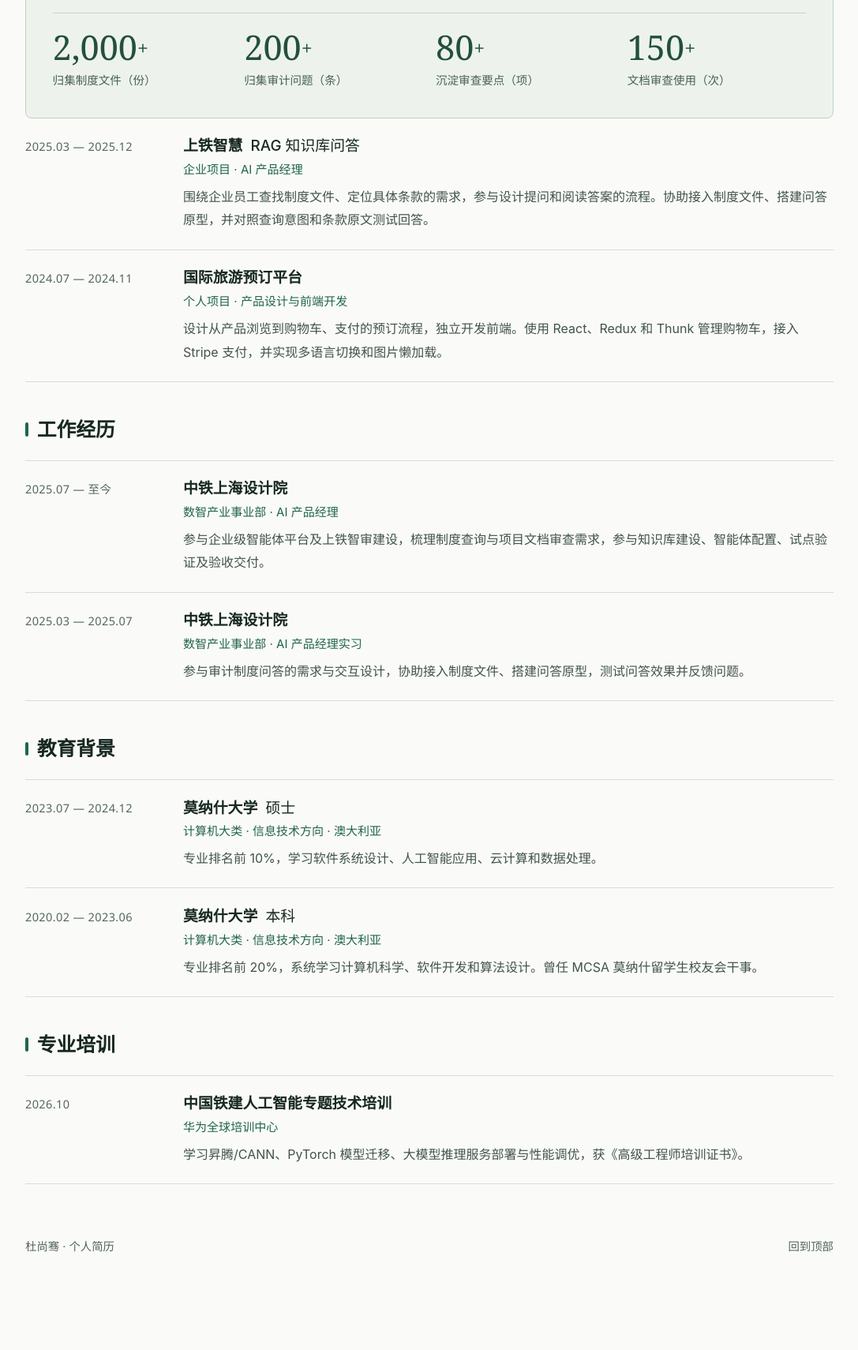
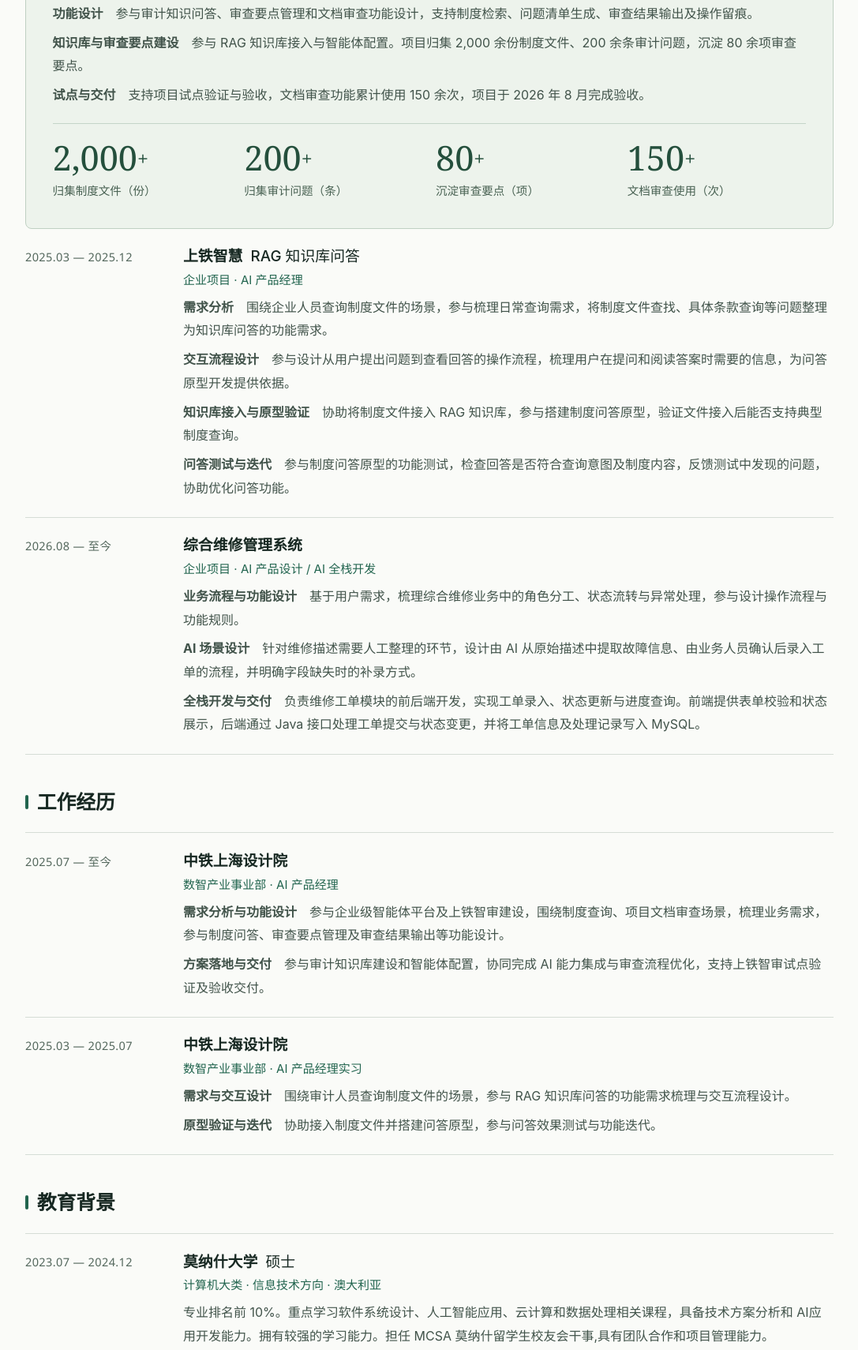
Before and after one commit to FrankShangqian/resume, a plain HTML site: page index.html in a window 1280 px wide. Shown: the part 744-2454 px from the top of the page at 79% size, without its empty margins (96-1183 px from the left). Before the commit the page ends 2373 px from the top, so only its background shows below. Drawn offline with Linux system fonts and the light colour scheme.

Commit message:
Update résumé website and PDF with the maintenance management project

```diff
--- a/index.html
+++ b/index.html
@@ -5,7 +5,7 @@
   <meta name="viewport" content="width=device-width,initial-scale=1">
   <meta name="theme-color" content="#f9faf8">
   <meta name="robots" content="noindex,nofollow">
-  <meta name="description" content="杜尚骞的个人简历。AI 产品经理，关注企业知识库、智能问答与审计工作流。">
+  <meta name="description" content="杜尚骞的个人简历。AI 产品经理，项目涵盖上铁智审、RAG 知识库问答和综合维修管理系统。">
   <title>杜尚骞 | AI 产品经理</title>
   <link rel="stylesheet" href="resume.css">
 </head>
@@ -21,32 +21,45 @@
   <main class="wrap" id="main">
     <section class="intro" aria-labelledby="name">
       <div><p class="latin" lang="en">Shangqian Du</p><h1 id="name">杜尚骞</h1>
-        <p class="role"><strong>AI 产品经理</strong><span>企业级 AI 应用</span></p>
-        <p class="summary">在中铁上海设计院参与「上铁智审」建设，把审计人员查制度、审文档、追溯结论的需求转化为产品功能，参与从问答原型验证到项目验收的全过程。</p>
+        <p class="role"><strong>AI 产品经理</strong></p>
+        <p class="summary">在中铁上海设计院参与「上铁智审」建设，面向审计人员梳理制度查询和项目文档审核流程，参与设计制度问答、审查要点管理、问题清单生成及结果留痕等功能。结合 RAG 知识库与智能体能力开展原型验证和测试迭代，支持项目于 2026 年 8 月完成验收。</p>
       </div>
       <aside class="contact"><h2>履历概览</h2><p><span>当前任职</span>中铁上海设计院 · 数智产业事业部</p><p><span>教育背景</span>莫纳什大学 · 信息技术方向硕士</p></aside>
     </section>
     <section id="projects" class="section">
       <h2 class="section-title">项目经历</h2>
       <article class="feature">
-        <div class="meta"><span>集团内审 · AI 产品经理</span><span class="date">2026.03 — 2026.08</span></div>
+        <div class="meta"><span>集团内审 · 企业项目 · AI 产品经理</span><span class="date">2026.03 — 2026.08</span></div>
         <h3>上铁智审 <span>AI 智算平台</span></h3>
-        <p>审计人员需要在分散的制度材料中找到依据，并逐项核对项目文档。我参与设计制度问答、审查要点管理和问题清单输出，支持审查结果留痕，并参与知识库接入与智能体配置。项目于 2026 年 8 月通过验收。</p>
+        <p><strong>需求分析</strong>　面向审计人员，围绕制度材料分散、人工审查周期长、结论溯源难等问题，参与梳理制度查询与项目文档审查需求。</p>
+        <p><strong>功能设计</strong>　参与审计知识问答、审查要点管理和文档审查功能设计，支持制度检索、问题清单生成、审查结果输出及操作留痕。</p>
+        <p><strong>知识库与审查要点建设</strong>　参与 RAG 知识库接入与智能体配置。项目归集 2,000 余份制度文件、200 余条审计问题，沉淀 80 余项审查要点。</p>
+        <p><strong>试点与交付</strong>　支持项目试点验证与验收，文档审查功能累计使用 150 余次，项目于 2026 年 8 月完成验收。</p>
         <dl class="metrics"><div><dt>2,000<span>+</span></dt><dd>归集制度文件（份）</dd></div><div><dt>200<span>+</span></dt><dd>归集审计问题（条）</dd></div><div><dt>80<span>+</span></dt><dd>沉淀审查要点（项）</dd></div><div><dt>150<span>+</span></dt><dd>文档审查使用（次）</dd></div></dl>
       </article>
-      <article class="entry"><div class="date">2025.03 — 2025.12</div><div><h3>上铁智慧 <span>RAG 知识库问答</span></h3><div class="sub">企业项目 · AI 产品经理</div><p>围绕企业员工查找制度文件、定位具体条款的需求，参与设计提问和阅读答案的流程。协助接入制度文件、搭建问答原型，并对照查询意图和条款原文测试回答。</p></div></article>
-      <article class="entry"><div class="date">2024.07 — 2024.11</div><div><h3>国际旅游预订平台</h3><div class="sub">个人项目 · 产品设计与前端开发</div><p>设计从产品浏览到购物车、支付的预订流程，独立开发前端。使用 React、Redux 和 Thunk 管理购物车，接入 Stripe 支付，并实现多语言切换和图片懒加载。</p></div></article>
+      <article class="entry"><div class="date">2025.03 — 2025.12</div><div><h3>上铁智慧 <span>RAG 知识库问答</span></h3><div class="sub">企业项目 · AI 产品经理</div><p><strong>需求分析</strong>　围绕企业人员查询制度文件的场景，参与梳理日常查询需求，将制度文件查找、具体条款查询等问题整理为知识库问答的功能需求。</p>
+        <p><strong>交互流程设计</strong>　参与设计从用户提出问题到查看回答的操作流程，梳理用户在提问和阅读答案时需要的信息，为问答原型开发提供依据。</p>
+        <p><strong>知识库接入与原型验证</strong>　协助将制度文件接入 RAG 知识库，参与搭建制度问答原型，验证文件接入后能否支持典型制度查询。</p>
+        <p><strong>问答测试与迭代</strong>　参与制度问答原型的功能测试，检查回答是否符合查询意图及制度内容，反馈测试中发现的问题，协助优化问答功能。</p></div></article>
+      <article class="entry"><div class="date">2026.08 — 至今</div><div><h3>综合维修管理系统</h3><div class="sub">企业项目 · AI 产品设计 / AI 全栈开发</div><p><strong>业务流程与功能设计</strong>　基于用户需求，梳理综合维修业务中的角色分工、状态流转与异常处理，参与设计操作流程与功能规则。</p>
+        <p><strong>AI 场景设计</strong>　针对维修描述需要人工整理的环节，设计由 AI 从原始描述中提取故障信息、由业务人员确认后录入工单的流程，并明确字段缺失时的补录方式。</p>
+        <p><strong>全栈开发与交付</strong>　负责维修工单模块的前后端开发，实现工单录入、状态更新与进度查询。前端提供表单校验和状态展示，后端通过 Java 接口处理工单提交与状态变更，并将工单信息及处理记录写入 MySQL。</p></div></article>
     </section>
-    <section id="experience" class="section"><h2 class="section-title">工作经历</h2>
-      <article class="entry"><div class="date">2025.07 — 至今</div><div><h3>中铁上海设计院</h3><div class="sub">数智产业事业部 · AI 产品经理</div><p>参与企业级智能体平台及上铁智审建设，梳理制度查询与项目文档审查需求，参与知识库建设、智能体配置、试点验证及验收交付。</p></div></article>
-      <article class="entry"><div class="date">2025.03 — 2025.07</div><div><h3>中铁上海设计院</h3><div class="sub">数智产业事业部 · AI 产品经理实习</div><p>参与审计制度问答的需求与交互设计，协助接入制度文件、搭建问答原型，测试问答效果并反馈问题。</p></div></article>
+    <section id="experience" class="section">
+      <h2 class="section-title">工作经历</h2>
+      <article class="entry"><div class="date">2025.07 — 至今</div><div><h3>中铁上海设计院</h3><div class="sub">数智产业事业部 · AI 产品经理</div><p><strong>需求分析与功能设计</strong>　参与企业级智能体平台及上铁智审建设，围绕制度查询、项目文档审查场景，梳理业务需求，参与制度问答、审查要点管理及审查结果输出等功能设计。</p>
+        <p><strong>方案落地与交付</strong>　参与审计知识库建设和智能体配置，协同完成 AI 能力集成与审查流程优化，支持上铁智审试点验证及验收交付。</p></div></article>
+      <article class="entry"><div class="date">2025.03 — 2025.07</div><div><h3>中铁上海设计院</h3><div class="sub">数智产业事业部 · AI 产品经理实习</div><p><strong>需求与交互设计</strong>　围绕审计人员查询制度文件的场景，参与 RAG 知识库问答的功能需求梳理与交互流程设计。</p>
+        <p><strong>原型验证与迭代</strong>　协助接入制度文件并搭建问答原型，参与问答效果测试与功能迭代。</p></div></article>
     </section>
-    <section id="education" class="section"><h2 class="section-title">教育背景</h2>
-      <article class="entry"><div class="date">2023.07 — 2024.12</div><div><h3>莫纳什大学 <span>硕士</span></h3><div class="sub">计算机大类 · 信息技术方向 · 澳大利亚</div><p>专业排名前 10%，学习软件系统设计、人工智能应用、云计算和数据处理。</p></div></article>
-      <article class="entry"><div class="date">2020.02 — 2023.06</div><div><h3>莫纳什大学 <span>本科</span></h3><div class="sub">计算机大类 · 信息技术方向 · 澳大利亚</div><p>专业排名前 20%，系统学习计算机科学、软件开发和算法设计。曾任 MCSA 莫纳什留学生校友会干事。</p></div></article>
+    <section id="education" class="section">
+      <h2 class="section-title">教育背景</h2>
+      <article class="entry"><div class="date">2023.07 — 2024.12</div><div><h3>莫纳什大学 <span>硕士</span></h3><div class="sub">计算机大类 · 信息技术方向 · 澳大利亚</div><p>专业排名前 10%。重点学习软件系统设计、人工智能应用、云计算和数据处理相关课程，具备技术方案分析和 AI应用开发能力。拥有较强的学习能力。担任 MCSA 莫纳什留学生校友会干事,具有团队合作和项目管理能力。</p></div></article>
+      <article class="entry"><div class="date">2020.02 — 2023.06</div><div><h3>莫纳什大学 <span>本科</span></h3><div class="sub">计算机大类 · 信息技术方向 · 澳大利亚</div><p>学校专业排名前 20%。系统学习计算机科学、软件开发和算法设计，具备前后端开发、数据库及云计算基础能力。担任 MCSA 莫纳什留学生校友会干事,具有团队合作和项目管理能力。</p></div></article>
     </section>
-    <section class="section"><h2 class="section-title">专业培训</h2>
-      <article class="entry"><div class="date">2026.10</div><div><h3>中国铁建人工智能专题技术培训</h3><div class="sub">华为全球培训中心</div><p>学习昇腾/CANN、PyTorch 模型迁移、大模型推理服务部署与性能调优，获《高级工程师培训证书》。</p></div></article>
+    <section class="section">
+      <h2 class="section-title">专业培训</h2>
+      <article class="entry"><div class="date">2026.10</div><div><h3>中国铁建人工智能专题技术培训</h3><div class="sub">华为全球培训中心</div><p>昇腾/CANN、PyTorch 模型迁移、大模型推理服务部署与性能调优等内容的培训，获《高级工程师培训证书》。</p></div></article>
     </section>
   </main>
   <footer><div class="wrap"><span>杜尚骞 · 个人简历</span><a href="#main">回到顶部</a></div></footer>
--- a/resume.css
+++ b/resume.css
@@ -15,3 +15,4 @@ h1,h2,h3,p,dl,dd{margin:0}h1{font-size:clamp(3.5rem,7.4vw,5.25rem);letter-spacin
 @media(max-width:800px){.intro{grid-template-columns:1fr;gap:1.5rem}.contact{border:0;padding:0;display:flex;align-items:start;gap:1.5rem;flex-wrap:wrap}.contact h2{display:none}.contact p+p{margin:0}}
 @media(max-width:620px){.wrap{width:calc(100% - 2.25rem)}.navlinks{display:none}nav{min-height:3.8rem}.intro{padding:2.35rem 0 1.65rem}.contact{gap:.65rem 1.2rem}.metrics{grid-template-columns:repeat(2,1fr);row-gap:.9rem}.entry{grid-template-columns:1fr;padding:1.15rem 0}.section{margin-top:1.7rem}.section-title{font-size:1.35rem}.feature{padding:1.1rem}.feature h3 span{display:inline}.meta{font-size:.88rem}.role span{font-size:.95rem}}
 @media(prefers-reduced-motion:reduce){html{scroll-behavior:auto}}
+.entry p+p,.feature p+p{margin-top:.45rem}
```
Also changed, not shown: 1 other file.
